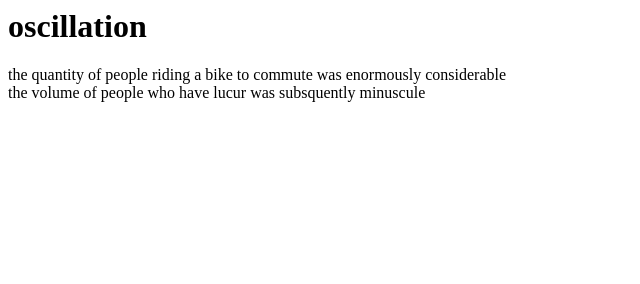
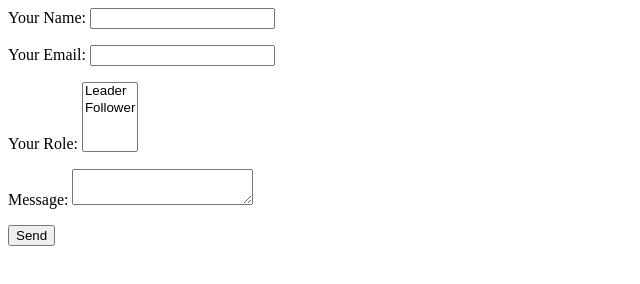
Before and after one commit to Koju1524/git-pages, a plain HTML site: page index.html in a window 1280 px wide. Shown: the whole page, without its empty margins (0-640 px from the left). Drawn offline with Linux system fonts and the light colour scheme.

Commit message:
create form using netlify

```diff
--- a/index.html
+++ b/index.html
@@ -1,3 +1,20 @@
-<h1>oscillation</h1>
-<div>the quantity of people riding a bike to commute was enormously considerable</div>
-<div>the volume of people who have lucur was subsquently minuscule </div>
+<form name="contact" method="POST" netlify>
+  <p>
+    <label>Your Name: <input type="text" name="name" /></label>
+  </p>
+  <p>
+    <label>Your Email: <input type="email" name="email" /></label>
+  </p>
+  <p>
+    <label>Your Role: <select name="role[]" multiple>
+      <option value="leader">Leader</option>
+      <option value="follower">Follower</option>
+    </select></label>
+  </p>
+  <p>
+    <label>Message: <textarea name="message"></textarea></label>
+  </p>
+  <p>
+    <button type="submit">Send</button>
+  </p>
+</form>
```
